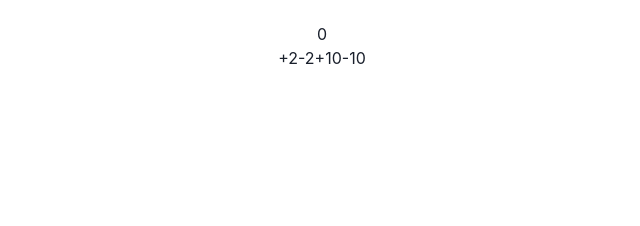
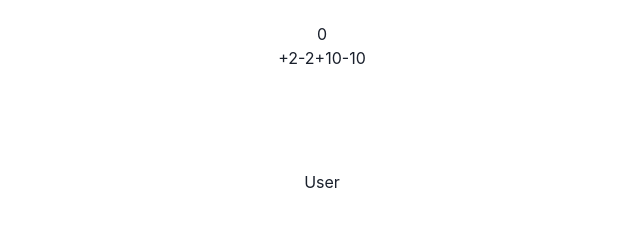
Before and after one commit to kei-1313/react-tutorial, a React (Create React App) app: page / in a window 1280 px wide. Shown: the part 2535-2761 px from the top of the page, without its empty margins (318-958 px from the left). Before the commit the page ends 2705 px from the top, so only its background shows below. Built offline with nearby package versions, Linux system fonts and the light colour scheme.

Commit message:
userコンポーネント作成

```diff
--- a/src/App.js
+++ b/src/App.js
@@ -11,11 +11,13 @@ import Reducer from './component/Reducer/Reducer';
 import ParentContext from './component/context/ParentContext';
 // import Effect from './component/effect/Effect';
 import Timer from './component/effect/Timer';
-import { CounterProvider } from './component/storePractice/CounterContext';
+// import { CounterProvider } from './component/storePractice/CounterContext';
 import Counter from './component/storePractice/Counter';
 
 import { Provider } from 'react-redux';
 import store from "./store"
+
+import User from './component/user/User'
 
 function App() {
   const [flag, setFlag] = useState(true);
@@ -60,6 +62,8 @@ function App() {
       <Provider store={ store }>
         <Counter/>
       </Provider>
+
+      <User/>
     </div>
   );
 }
--- /dev/null
+++ b/src/component/user/User.jsx
@@ -0,0 +1,13 @@
+import React from 'react'
+
+function User() {
+  return (
+    <>
+      <div className='tutorial'>
+        <h1>User</h1>
+      </div>
+    </>
+  )
+}
+
+export default User
```
